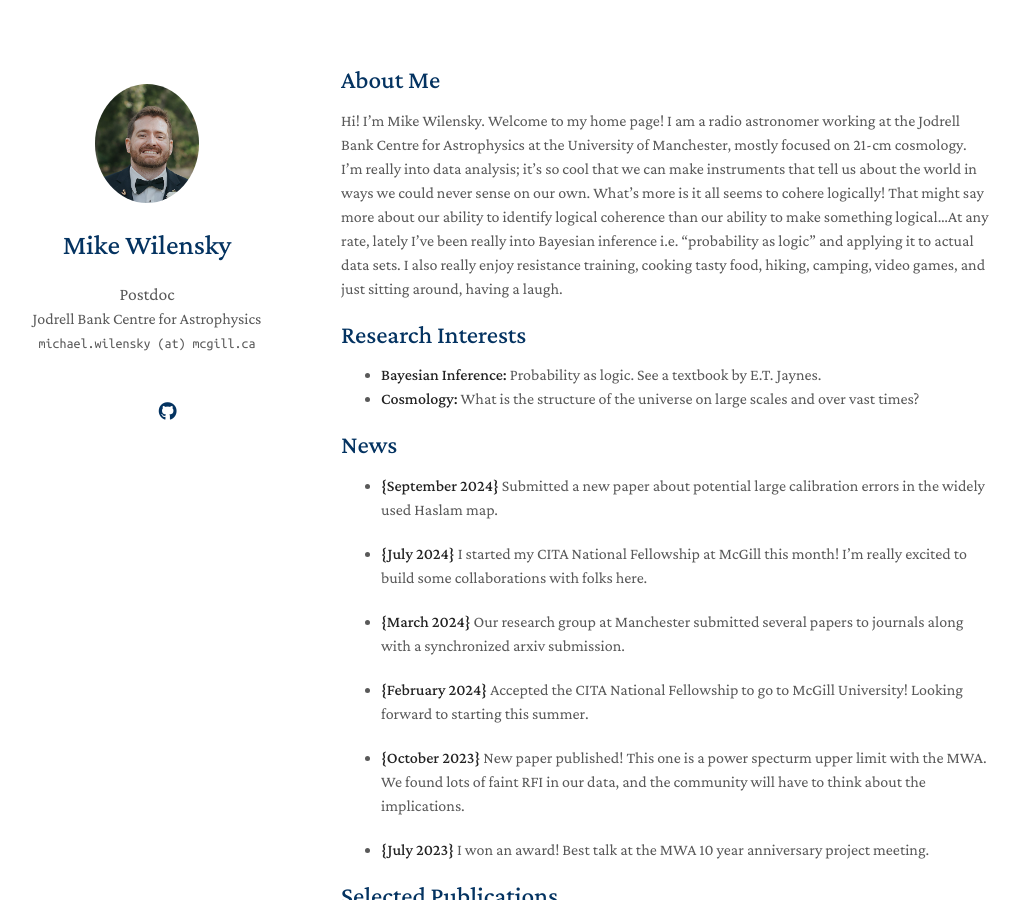
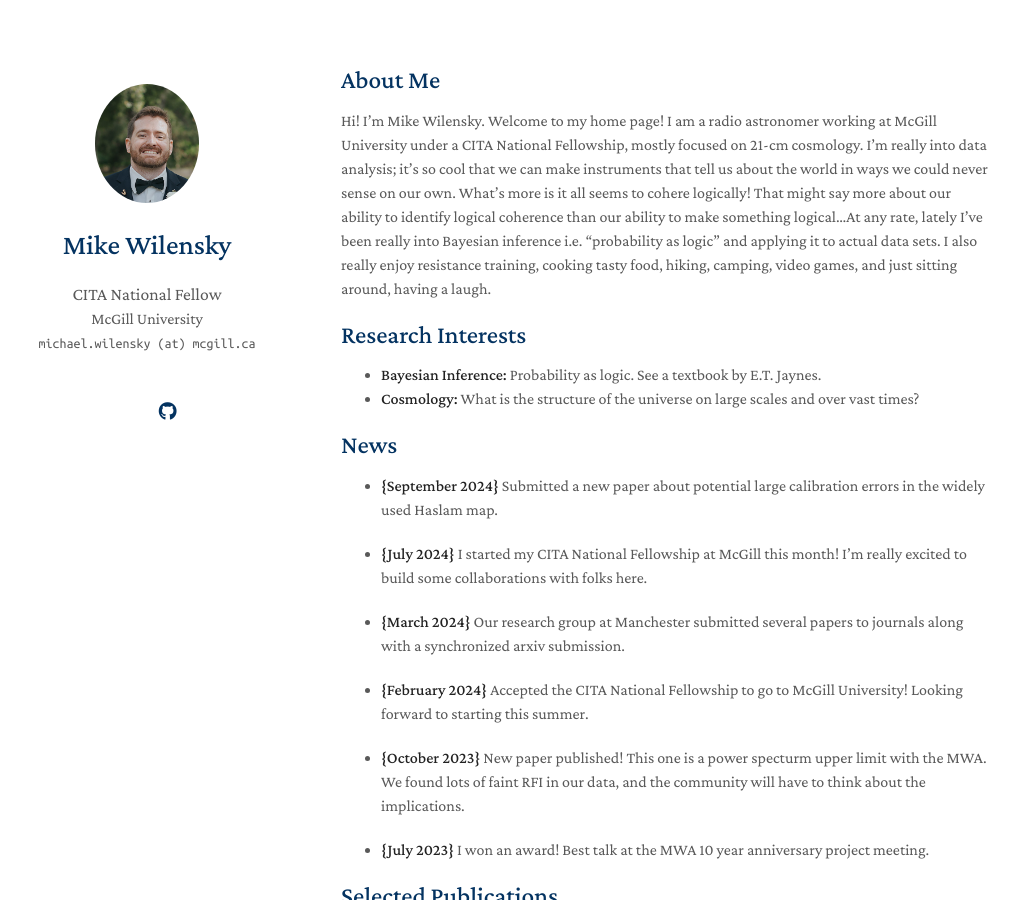
Before and after one commit to mwilensky768/mwilensky768.github.io, a Jekyll site: the page built from index.md, in a window 1280 px wide and 900 px high. Shown: the whole window, without its empty margins (129-1148 px from the left). Built offline with Jekyll 4.4.1, drawn with Linux system fonts in a browser that asks for light colours; nearby versions of some CDN libraries; a style sheet for code colours, icons or effects is not loaded; our own code applies the rules of GitHub Pages for plain Markdown files.

Commit message:
Get rid of Manchester verbage

```diff
--- a/_config.yml
+++ b/_config.yml
@@ -1,7 +1,7 @@
 # Basic Information
 title: Mike Wilensky
-position: Postdoc
-affiliation: Jodrell Bank Centre for Astrophysics
+position: CITA National Fellow
+affiliation: McGill University
 email: michael.wilensky (at) mcgill.ca
 
 # Search Engine Optimization (SEO)
--- a/index.md
+++ b/index.md
@@ -5,12 +5,12 @@ layout: homepage
 ## About Me
 
 Hi! I'm Mike Wilensky. Welcome to my home page! I am a radio astronomer working
-at the Jodrell Bank Centre for Astrophysics at the University of Manchester,
-mostly focused on 21-cm cosmology. I'm really into data analysis; it's so cool
-that we can make instruments that tell us about the world in ways we could never
-sense on our own. What's more is it all seems to cohere logically! That might
-say more about our ability to identify logical coherence than our ability to make
-something logical...At any rate, lately I've been really into Bayesian inference
+at McGill University under a CITA National Fellowship, mostly focused on 21-cm
+cosmology. I'm really into data analysis; it's so cool that we can make
+instruments that tell us about the world in ways we could never sense on our own.
+What's more is it all seems to cohere logically! That might say more about our
+ability to identify logical coherence than our ability to make something
+logical...At any rate, lately I've been really into Bayesian inference
 i.e. "probability as logic" and applying it to actual data sets. I also really
 enjoy resistance training, cooking tasty food, hiking, camping, video games, and
 just sitting around, having a laugh.
```
